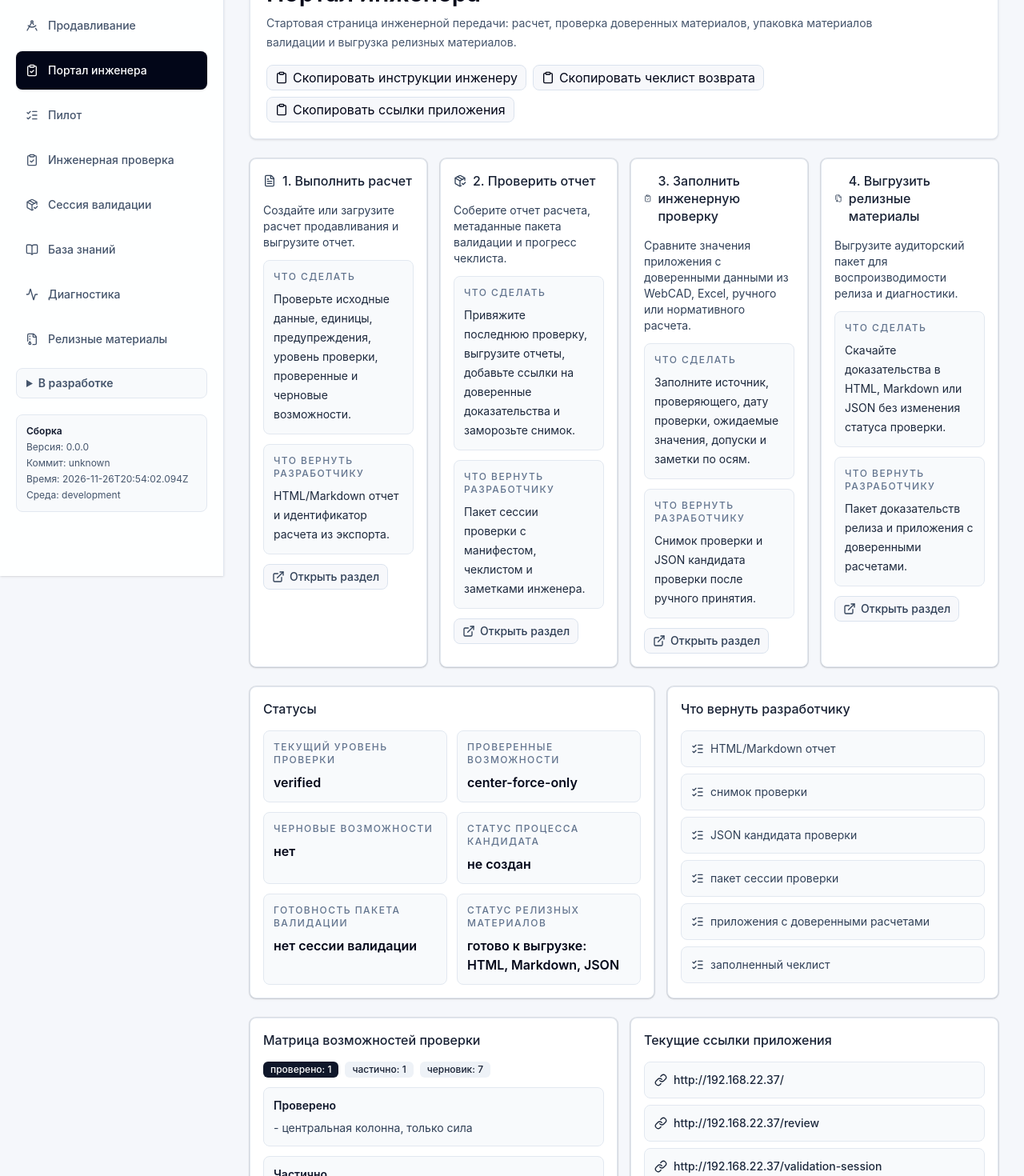
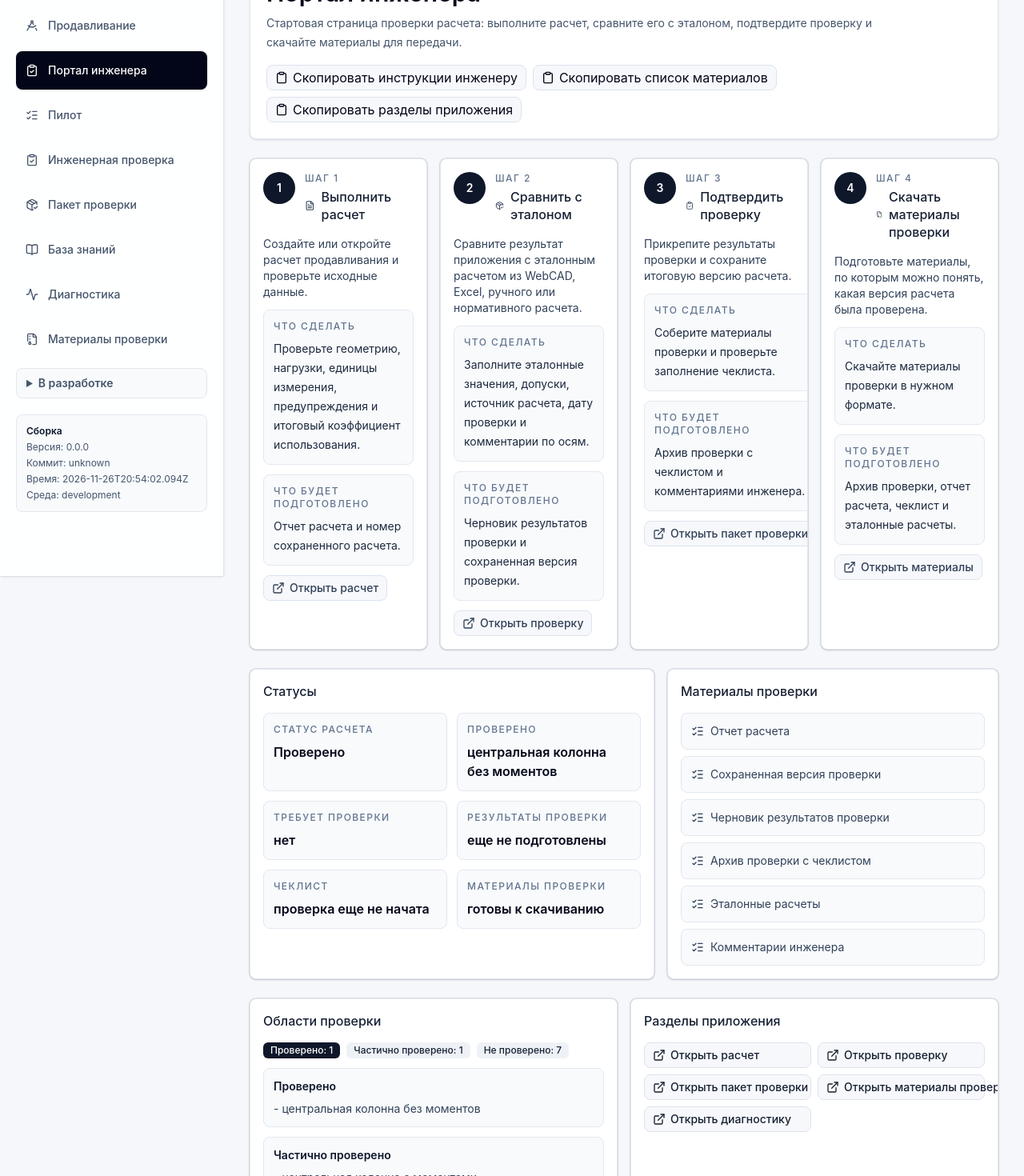
Before and after one commit to BeRsErK031999/truebim-structural-calcs, a React (Vite) app: page /engineer in a window 1280 px wide. Shown: the part 80-1550 px from the top of the page at 80% size. Built offline with nearby package versions, Linux system fonts and the light colour scheme.

Commit message:
refactor(engineer): simplify portal terminology

```diff
--- a/src/pages/engineer/EngineerPortalPage.tsx
+++ b/src/pages/engineer/EngineerPortalPage.tsx
@@ -5,7 +5,6 @@ import {
   ExternalLink,
   FileArchive,
   FileText,
-  Link as LinkIcon,
   ListChecks,
   PackageCheck,
 } from 'lucide-react'
@@ -26,7 +25,7 @@ import {
   engineerReturnChecklist,
   engineerWorkflowSteps,
   getEngineerPortalCapabilitySummary,
-  officeAppLinks,
+  officeAppLinkActions,
 } from './engineerPortalContent'
 
 type CopyTarget = 'instructions' | 'checklist' | 'links'
@@ -56,8 +55,8 @@ export function EngineerPortalPage() {
           <div className="grid gap-2">
             <h1 className="text-3xl font-semibold tracking-normal text-slate-950">Портал инженера</h1>
             <p className="max-w-3xl text-sm leading-6 text-slate-600">
-              Стартовая страница инженерной передачи: расчет, проверка доверенных материалов,
-              упаковка материалов валидации и выгрузка релизных материалов.
+              Стартовая страница проверки расчета: выполните расчет, сравните его с эталоном, подтвердите
+              проверку и скачайте материалы для передачи.
             </p>
           </div>
           <div className="flex flex-wrap gap-2">
@@ -68,12 +67,12 @@ export function EngineerPortalPage() {
             />
             <CopyButton
               copied={copied === 'checklist'}
-              label="Скопировать чеклист возврата"
+              label="Скопировать список материалов"
               onClick={() => void copyText('checklist', buildReturnChecklistCopyText())}
             />
             <CopyButton
               copied={copied === 'links'}
-              label="Скопировать ссылки приложения"
+              label="Скопировать разделы приложения"
               onClick={() => void copyText('links', buildCurrentAppLinksCopyText())}
             />
           </div>
@@ -87,19 +86,27 @@ export function EngineerPortalPage() {
           return (
             <Card key={step.href} className="rounded-lg border border-slate-200 bg-white shadow-sm">
               <CardHeader>
-                <CardTitle className="flex items-center gap-2">
-                  <Icon className="size-4 text-slate-700" />
-                  {index + 1}. {step.title}
-                </CardTitle>
+                <div className="flex items-start gap-3">
+                  <div className="grid size-10 shrink-0 place-items-center rounded-full bg-slate-900 text-sm font-semibold text-white">
+                    {index + 1}
+                  </div>
+                  <div className="grid gap-1">
+                    <p className="text-xs font-medium uppercase tracking-[0.12em] text-slate-500">Шаг {index + 1}</p>
+                    <CardTitle className="flex items-center gap-2">
+                      <Icon className="size-4 text-slate-700" />
+                      {step.title}
+                    </CardTitle>
+                  </div>
+                </div>
               </CardHeader>
               <CardContent className="grid gap-3 text-sm text-slate-700">
                 <p>{step.description}</p>
                 <InfoBlock label="Что сделать" value={step.action} />
-                <InfoBlock label="Что вернуть разработчику" value={step.returnToDeveloper} />
+                <InfoBlock label="Что будет подготовлено" value={step.preparedMaterials} />
                 <Button asChild variant="outline" className="w-fit">
                   <Link to={step.href}>
                     <ExternalLink className="size-4" />
-                    Открыть раздел
+                    {step.buttonLabel}
                   </Link>
                 </Button>
               </CardContent>
@@ -115,25 +122,25 @@ export function EngineerPortalPage() {
           </CardHeader>
           <CardContent>
             <dl className="grid gap-3 md:grid-cols-2">
-              <StatusCard label="текущий уровень проверки" value={result.verificationLevel} />
-              <StatusCard label="проверенные возможности" value={formatList(result.verifiedFeatures)} />
-              <StatusCard label="черновые возможности" value={formatList(result.draftFeatures)} />
+              <StatusCard label="статус расчета" value={formatVerificationLevel(result.verificationLevel)} />
+              <StatusCard label="проверено" value={formatFeatureList(result.verifiedFeatures)} />
+              <StatusCard label="требует проверки" value={formatFeatureList(result.draftFeatures)} />
               <StatusCard
-                label="статус процесса кандидата"
+                label="результаты проверки"
                 value={formatStatusValue(latestSession?.candidate?.candidateStatus ?? 'not-created')}
               />
               <StatusCard
-                label="готовность пакета валидации"
-                value={checklist ? `${checklist.completePercent}% чеклиста готово` : 'нет сессии валидации'}
+                label="чеклист"
+                value={checklist ? `${checklist.completePercent}% заполнено` : 'проверка еще не начата'}
               />
-              <StatusCard label="статус релизных материалов" value="готово к выгрузке: HTML, Markdown, JSON" />
+              <StatusCard label="материалы проверки" value="готовы к скачиванию" />
             </dl>
           </CardContent>
         </Card>
 
         <Card className="rounded-lg border border-slate-200 bg-white shadow-sm">
           <CardHeader>
-            <CardTitle>Что вернуть разработчику</CardTitle>
+            <CardTitle>Материалы проверки</CardTitle>
           </CardHeader>
           <CardContent className="grid gap-3">
             <ul className="grid gap-2 text-sm text-slate-700">
@@ -151,38 +158,39 @@ export function EngineerPortalPage() {
       <section className="grid gap-4 lg:grid-cols-2">
         <Card className="rounded-lg border border-slate-200 bg-white shadow-sm">
           <CardHeader>
-            <CardTitle>Матрица возможностей проверки</CardTitle>
+            <CardTitle>Области проверки</CardTitle>
           </CardHeader>
           <CardContent className="grid gap-3 text-sm">
             <div className="flex flex-wrap gap-2">
-              <Badge className="rounded-md">проверено: {capabilities.verified.length}</Badge>
+              <Badge className="rounded-md">Проверено: {capabilities.verified.length}</Badge>
               <Badge variant="secondary" className="rounded-md">
-                частично: {capabilities.partial.length}
+                Частично проверено: {capabilities.partial.length}
               </Badge>
               <Badge variant="secondary" className="rounded-md">
-                черновик: {capabilities.draft.length}
+                Не проверено: {capabilities.draft.length}
               </Badge>
             </div>
-            <CapabilityList title="Проверено" items={capabilities.verified.map((item) => item.label)} />
-            <CapabilityList title="Частично" items={capabilities.partial.map((item) => item.label)} />
-            <CapabilityList title="Черновик" items={capabilities.draft.map((item) => item.label)} />
+            <CapabilityList title="Проверено" items={capabilities.verified.map((item) => formatFeatureLabel(item.id))} />
+            <CapabilityList
+              title="Частично проверено"
+              items={capabilities.partial.map((item) => formatFeatureLabel(item.id))}
+            />
+            <CapabilityList title="Требует проверки" items={capabilities.draft.map((item) => formatFeatureLabel(item.id))} />
           </CardContent>
         </Card>
 
         <Card className="rounded-lg border border-slate-200 bg-white shadow-sm">
           <CardHeader>
-            <CardTitle>Текущие ссылки приложения</CardTitle>
+            <CardTitle>Разделы приложения</CardTitle>
           </CardHeader>
-          <CardContent className="grid gap-2">
-            {officeAppLinks.map((link) => (
-              <a
-                key={link}
-                className="flex items-center gap-2 rounded-lg border border-slate-200 bg-slate-50 p-3 text-sm font-medium text-slate-800 hover:bg-slate-100"
-                href={link}
-              >
-                <LinkIcon className="size-4" />
-                {link}
-              </a>
+          <CardContent className="grid gap-2 sm:grid-cols-2">
+            {officeAppLinkActions.map((link) => (
+              <Button key={link.href} asChild variant="outline" className="justify-start">
+                <Link to={link.href}>
+                  <ExternalLink className="size-4" />
+                  {link.label}
+                </Link>
+              </Button>
             ))}
           </CardContent>
         </Card>
@@ -190,12 +198,12 @@ export function EngineerPortalPage() {
 
       <Card className="rounded-lg border border-slate-200 bg-white shadow-sm">
         <CardHeader>
-          <CardTitle>Снимок расчета</CardTitle>
+          <CardTitle>Текущий расчет</CardTitle>
         </CardHeader>
         <CardContent>
           <dl className="grid gap-3 md:grid-cols-3">
-            <StatusCard label="тип случая" value={draft.caseType} />
-            <StatusCard label="статус расчета" value={result.status} />
+            <StatusCard label="тип случая" value={formatCaseType(draft.caseType)} />
+            <StatusCard label="результат расчета" value={formatCalculationStatus(result.status)} />
             <StatusCard label="предупреждения отчета" value={String(report.warnings.length)} />
           </dl>
         </CardContent>
@@ -240,11 +248,13 @@ function StatusCard({ label, value }: { label: string; value: string }) {
 }
 
 function CapabilityList({ title, items }: { title: string; items: string[] }) {
+  const uniqueItems = Array.from(new Set(items))
+
   return (
     <div className="rounded-lg border border-slate-200 bg-slate-50 p-3">
       <p className="font-semibold text-slate-900">{title}</p>
       <ul className="mt-2 grid gap-1 text-slate-700">
-        {(items.length > 0 ? items : ['нет']).map((item) => (
+        {(uniqueItems.length > 0 ? uniqueItems : ['нет']).map((item) => (
           <li key={item}>- {item}</li>
         ))}
       </ul>
@@ -252,15 +262,70 @@ function CapabilityList({ title, items }: { title: string; items: string[] }) {
   )
 }
 
-function formatList(values: string[]) {
-  return values.length > 0 ? values.join(', ') : 'нет'
+function formatFeatureList(values: string[]) {
+  const labels = Array.from(new Set(values.map(formatFeatureLabel)))
+
+  return labels.length > 0 ? labels.join(', ') : 'нет'
+}
+
+function formatFeatureLabel(feature: string) {
+  const labels: Record<string, string> = {
+    'center-force-only': 'центральная колонна без моментов',
+    'center-moment-transfer': 'центральная колонна с моментами',
+    edge: 'крайние колонны',
+    corner: 'угловые колонны',
+    openings: 'отверстия',
+    'wall-end': 'стены',
+    'wall-corner': 'стены',
+    'shear-reinforcement': 'поперечная арматура',
+    'round-columns': 'круглые колонны',
+  }
+
+  return labels[feature] ?? feature
+}
+
+function formatVerificationLevel(value: string) {
+  const labels: Record<string, string> = {
+    verified: 'Проверено',
+    partial: 'Частично проверено',
+    draft: 'Не проверено',
+  }
+
+  return labels[value] ?? value
+}
+
+function formatCalculationStatus(value: string) {
+  const labels: Record<string, string> = {
+    draft_ok: 'проходит по расчету',
+    draft_failed: 'не проходит по расчету',
+    invalid_input: 'нужно исправить исходные данные',
+    not_implemented: 'требует отдельной проверки',
+    warning: 'есть предупреждения',
+    draft: 'требует проверки',
+  }
+
+  return labels[value] ?? value
+}
+
+function formatCaseType(value: string) {
+  const labels: Record<string, string> = {
+    center: 'центральная колонна',
+    edge: 'крайняя колонна',
+    corner: 'угловая колонна',
+    opening: 'колонна рядом с отверстием',
+    'wall-end': 'конец стены',
+    'wall-corner': 'угол стены',
+    round: 'круглая колонна',
+  }
+
+  return labels[value] ?? value
 }
 
 function formatStatusValue(value: string) {
   const labels: Record<string, string> = {
-    'not-created': 'не создан',
-    'ready-for-validation': 'готов к валидации',
-    incomplete: 'неполный',
+    'not-created': 'еще не подготовлены',
+    'ready-for-validation': 'готовы к подтверждению',
+    incomplete: 'нужно заполнить данные',
     rejected: 'отклонен',
   }
 
--- a/src/pages/engineer/engineerPortalContent.ts
+++ b/src/pages/engineer/engineerPortalContent.ts
@@ -10,57 +10,69 @@ export const officeAppLinks = [
   'http://192.168.22.37/diagnostics',
 ] as const
 
+export const officeAppLinkActions = [
+  { href: '/', label: 'Открыть расчет' },
+  { href: '/review', label: 'Открыть проверку' },
+  { href: '/validation-session', label: 'Открыть пакет проверки' },
+  { href: '/release-evidence', label: 'Открыть материалы проверки' },
+  { href: '/diagnostics', label: 'Открыть диагностику' },
+] as const
+
 export const engineerWorkflowSteps = [
   {
     title: 'Выполнить расчет',
     href: '/',
-    description: 'Создайте или загрузите расчет продавливания и выгрузите отчет.',
-    action: 'Проверьте исходные данные, единицы, предупреждения, уровень проверки, проверенные и черновые возможности.',
-    returnToDeveloper: 'HTML/Markdown отчет и идентификатор расчета из экспорта.',
+    description: 'Создайте или откройте расчет продавливания и проверьте исходные данные.',
+    action: 'Проверьте геометрию, нагрузки, единицы измерения, предупреждения и итоговый коэффициент использования.',
+    preparedMaterials: 'Отчет расчета и номер сохраненного расчета.',
+    buttonLabel: 'Открыть расчет',
   },
   {
-    title: 'Проверить отчет',
-    href: '/validation-session',
-    description: 'Соберите отчет расчета, метаданные пакета валидации и прогресс чеклиста.',
-    action: 'Привяжите последнюю проверку, выгрузите отчеты, добавьте ссылки на доверенные доказательства и заморозьте снимок.',
-    returnToDeveloper: 'Пакет сессии проверки с манифестом, чеклистом и заметками инженера.',
+    title: 'Сравнить с эталоном',
+    href: '/review',
+    description: 'Сравните результат приложения с эталонным расчетом из WebCAD, Excel, ручного или нормативного расчета.',
+    action: 'Заполните эталонные значения, допуски, источник расчета, дату проверки и комментарии по осям.',
+    preparedMaterials: 'Черновик результатов проверки и сохраненная версия проверки.',
+    buttonLabel: 'Открыть проверку',
   },
   {
-    title: 'Заполнить инженерную проверку',
-    href: '/review',
-    description: 'Сравните значения приложения с доверенными данными из WebCAD, Excel, ручного или нормативного расчета.',
-    action: 'Заполните источник, проверяющего, дату проверки, ожидаемые значения, допуски и заметки по осям.',
-    returnToDeveloper: 'Снимок проверки и JSON кандидата проверки после ручного принятия.',
+    title: 'Подтвердить проверку',
+    href: '/validation-session',
+    description: 'Прикрепите результаты проверки и сохраните итоговую версию расчета.',
+    action: 'Соберите материалы проверки и проверьте заполнение чеклиста.',
+    preparedMaterials: 'Архив проверки с чеклистом и комментариями инженера.',
+    buttonLabel: 'Открыть пакет проверки',
   },
   {
-    title: 'Выгрузить релизные материалы',
+    title: 'Скачать материалы проверки',
     href: '/release-evidence',
-    description: 'Выгрузите аудиторский пакет для воспроизводимости релиза и диагностики.',
-    action: 'Скачайте доказательства в HTML, Markdown или JSON без изменения статуса проверки.',
-    returnToDeveloper: 'Пакет доказательств релиза и приложения с доверенными расчетами.',
+    description: 'Подготовьте материалы, по которым можно понять, какая версия расчета была проверена.',
+    action: 'Скачайте материалы проверки в нужном формате.',
+    preparedMaterials: 'Архив проверки, отчет расчета, чеклист и эталонные расчеты.',
+    buttonLabel: 'Открыть материалы',
   },
 ] as const
 
 export const engineerReturnChecklist = [
-  'HTML/Markdown отчет',
-  'снимок проверки',
-  'JSON кандидата проверки',
-  'пакет сессии проверки',
-  'приложения с доверенными расчетами',
-  'заполненный чеклист',
+  'Отчет расчета',
+  'Сохраненная версия проверки',
+  'Черновик результатов проверки',
+  'Архив проверки с чеклистом',
+  'Эталонные расчеты',
+  'Комментарии инженера',
 ] as const
 
 export const engineerInstructionsText = [
-  'Инструкции для инженерной передачи',
+  'Инструкции для инженерной проверки',
   '',
-  '1. Выполните расчет и проверьте предупреждения, уровень проверки, проверенные и черновые возможности.',
-  '2. Сравните отчет с доверенными данными WebCAD, Excel, ручного или нормативного расчета.',
-  '3. Заполните инженерную проверку: источник, проверяющего, дату проверки, ожидаемые значения и заметки по осям.',
-  '4. Создайте и выгрузите JSON кандидата проверки только после ручного принятия.',
-  '5. Соберите пакет сессии проверки и приложите ссылки на доверенные доказательства.',
-  '6. Выгрузите релизные материалы для аудита и воспроизводимости.',
+  '1. Выполните расчет и проверьте исходные данные, предупреждения и итоговый коэффициент использования.',
+  '2. Сравните результат с эталонным расчетом из WebCAD, Excel, ручного или нормативного расчета.',
+  '3. Заполните источник, проверяющего, дату проверки, ожидаемые значения, допуски и комментарии по осям.',
+  '4. Прикрепите результаты проверки и сохраните итоговую версию расчета.',
+  '5. Соберите материалы проверки и проверьте заполнение чеклиста.',
+  '6. Скачайте материалы проверки в нужном формате.',
   '',
-  'Важно: принятая проверка и JSON кандидата не повышают статус до VERIFIED. Черновые возможности остаются черновыми до ручного импорта набора данных и прохождения проверочного запуска.',
+  'Важно: подтвержденная проверка не меняет расчетные формулы автоматически. Непроверенные области остаются непроверенными до отдельной инженерной верификации.',
 ] as const
 
 export function buildEngineerInstructionsCopyText() {
@@ -68,11 +80,11 @@ export function buildEngineerInstructionsCopyText() {
 }
 
 export function buildReturnChecklistCopyText() {
-  return ['Что вернуть разработчику:', ...engineerReturnChecklist.map((item) => `- ${item}`)].join('\n')
+  return ['Материалы проверки:', ...engineerReturnChecklist.map((item) => `- ${item}`)].join('\n')
 }
 
 export function buildCurrentAppLinksCopyText() {
-  return ['Текущие ссылки приложения:', ...officeAppLinks.map((link) => `- ${link}`)].join('\n')
+  return ['Разделы приложения:', ...officeAppLinkActions.map((link) => `- ${link.label}: ${link.href}`)].join('\n')
 }
 
 export function getEngineerPortalCapabilitySummary() {
--- a/src/widgets/layout/Sidebar.tsx
+++ b/src/widgets/layout/Sidebar.tsx
@@ -22,10 +22,10 @@ const sections: CalculationSection[] = [
   { title: 'Портал инженера', path: '/engineer', icon: ClipboardCheck, status: 'active' },
   { title: 'Пилот', path: '/pilot', icon: ListChecks, status: 'active' },
   { title: 'Инженерная проверка', path: '/review', icon: ClipboardCheck, status: 'active' },
-  { title: 'Сессия валидации', path: '/validation-session', icon: PackageCheck, status: 'active' },
+  { title: 'Пакет проверки', path: '/validation-session', icon: PackageCheck, status: 'active' },
   { title: 'База знаний', path: '/knowledge', icon: BookOpen, status: 'active' },
   { title: 'Диагностика', path: '/diagnostics', icon: Activity, status: 'active' },
-  { title: 'Релизные материалы', path: '/release-evidence', icon: FileArchive, status: 'active' },
+  { title: 'Материалы проверки', path: '/release-evidence', icon: FileArchive, status: 'active' },
 ]
 
 const plannedSections: CalculationSection[] = [
@@ -40,13 +40,9 @@ export function Sidebar() {
   return (
     <aside className="border-slate-200 bg-white/90 px-4 py-4 shadow-sm lg:sticky lg:top-0 lg:h-screen lg:border-r lg:px-5 lg:py-6">
       <div className="flex items-center gap-3">
-        <div className="flex size-11 items-center justify-center rounded-lg bg-slate-950 text-white">
-          TB
-        </div>
+        <div className="flex size-11 items-center justify-center rounded-lg bg-slate-950 text-white">TB</div>
         <div>
-          <p className="text-sm font-semibold uppercase tracking-[0.14em] text-slate-500">
-            TrueBIM
-          </p>
+          <p className="text-sm font-semibold uppercase tracking-[0.14em] text-slate-500">TrueBIM</p>
           <p className="text-base font-semibold text-slate-950">Расчеты конструкций</p>
         </div>
       </div>
@@ -81,9 +77,7 @@ export function Sidebar() {
       </nav>
 
       <details className="mt-3 rounded-lg border border-slate-200 bg-slate-50">
-        <summary className="cursor-pointer px-3 py-2 text-sm font-semibold text-slate-600">
-          В разработке
-        </summary>
+        <summary className="cursor-pointer px-3 py-2 text-sm font-semibold text-slate-600">В разработке</summary>
         <div className="grid gap-1 px-2 pb-2">
           {plannedSections.map((section) => (
             <NavLink
```
Also changed, not shown: 1 other file (tests, documents, lock files or other folders).
